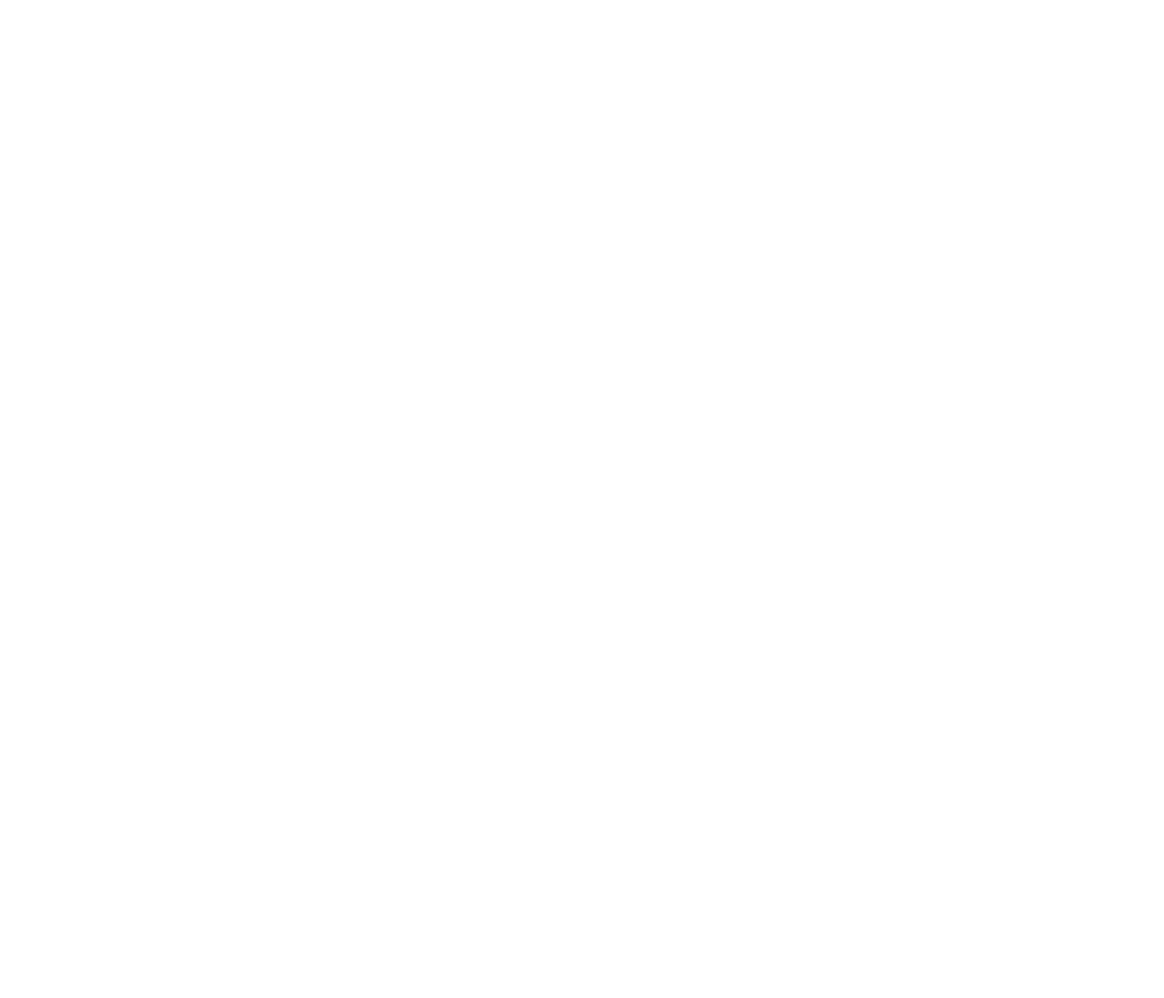
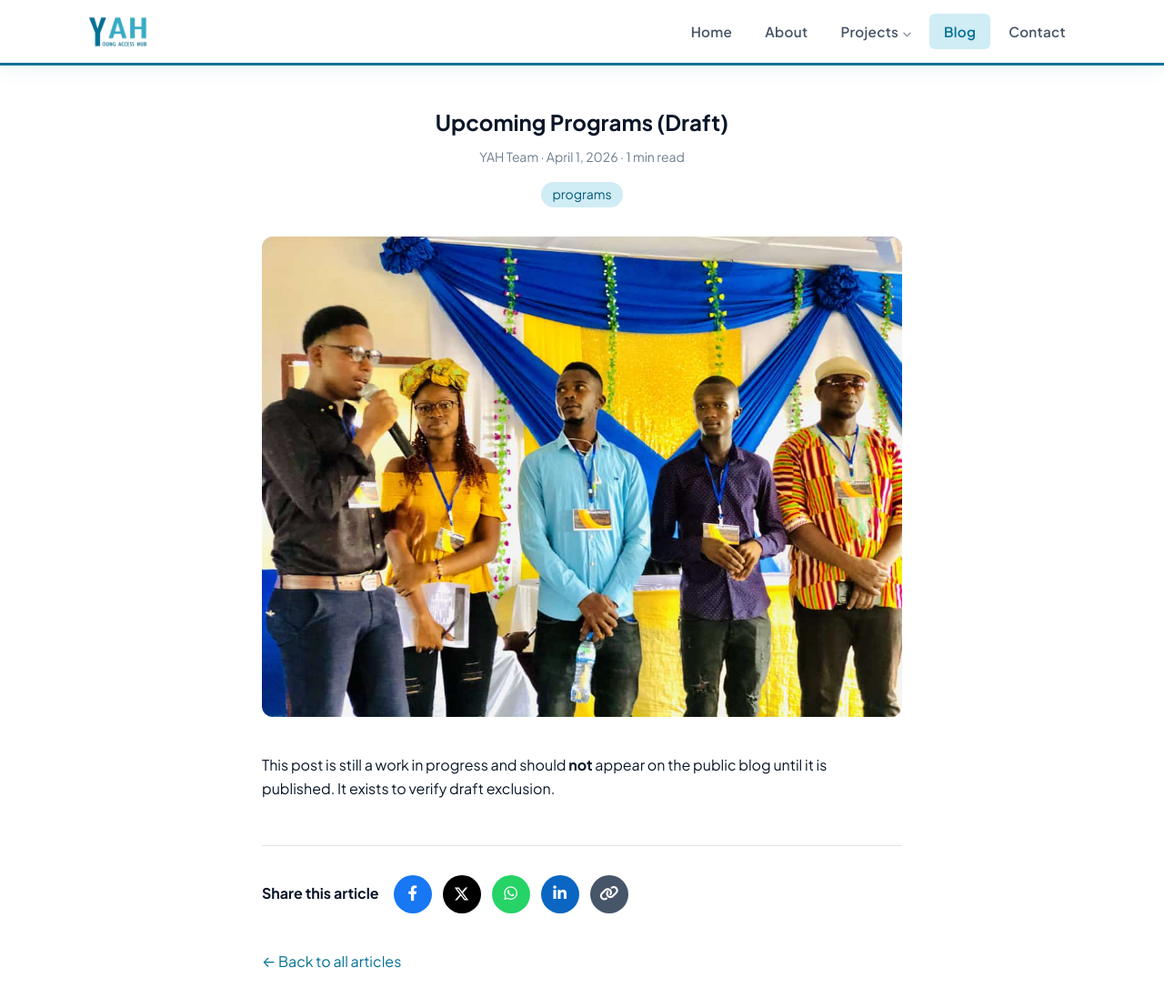
Before and after one commit to SUBiango/yah, an Astro site in the folder blog/: page /blog/upcoming-programs-draft/ in a window 1280 px wide. Before the commit this address had no page. Shown: the top 1097 px of the page at 91% size. Before the commit the page ends 800 px from the top, so only its background shows below. Built offline with nearby package versions, Linux system fonts and the light colour scheme; Astro itself is replaced by a stand-in of ours.

Commit message:
fix(blog): mark "Upcoming Programs" as published
Publishing through the CMS editorial workflow merges the entry into
main, but the collection's own draft field (a separate concept from
Decap's workflow status) still controlled whether the Astro build
renders it — set to false so it's actually live rather than 404ing.

```diff
--- a/blog/src/content/blog/upcoming-programs-draft.md
+++ b/blog/src/content/blog/upcoming-programs-draft.md
@@ -7,7 +7,7 @@ excerpt: A preview of the programs we're planning for the next quarter — still
   being finalized.
 tags:
   - programs
-draft: true
+draft: false
 ---
 This post is still a work in progress and should **not** appear on the public
 blog until it is published. It exists to verify draft exclusion.
```
